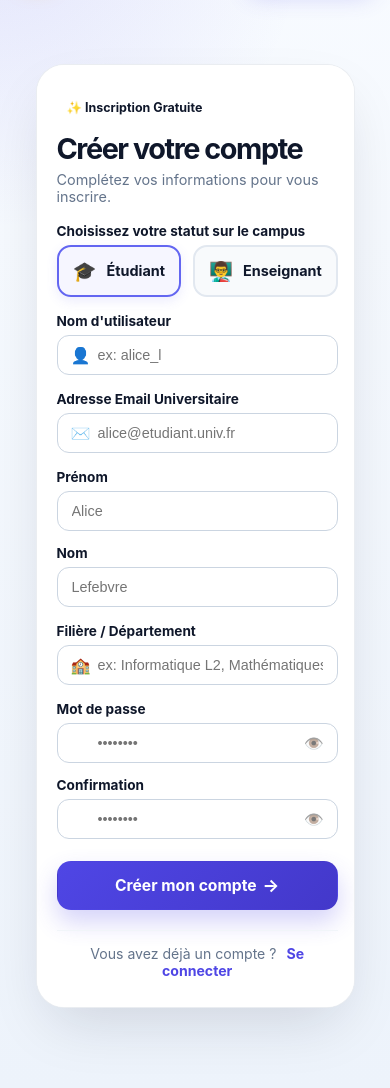
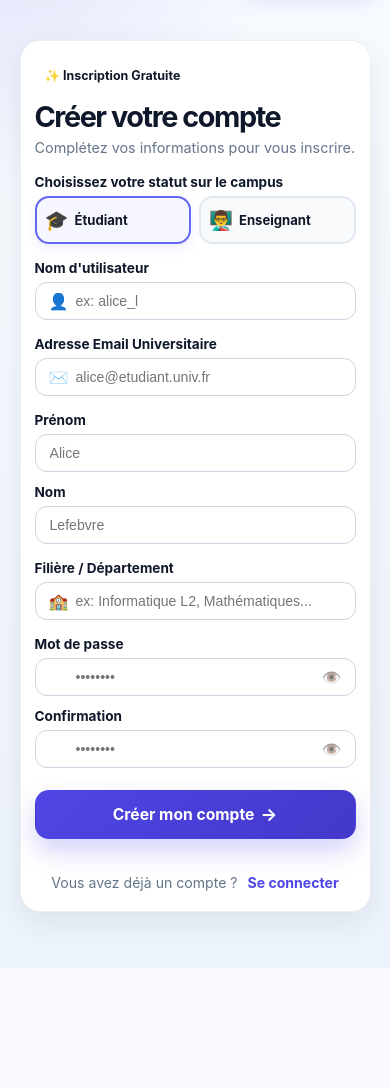
Before and after one commit to Senateur37/University_Platform, a Django app: page /inscription/ in a window 390 px wide. Shown: the part 78-1166 px from the top of the page. After the commit the page ends 1019 px from the top, so only its background shows below. Run offline with Django 5.2, Linux system fonts and the light colour scheme.

Commit message:
Fix form card paddings and input field margins on mobile screens to prevent right edge touch/clipping

```diff
--- /dev/null
+++ b/media/courses/resources/test_document_uEv9EzR.txt
@@ -0,0 +1 @@
+Contenu du cours de test
--- a/templates/registration/register.html
+++ b/templates/registration/register.html
@@ -525,6 +525,44 @@
     }
     .form-row-2 {
       grid-template-columns: 1fr;
+      gap: 12px;
+    }
+  }
+
+  @media (max-width: 640px) {
+    .premium-auth-container {
+      padding: 8px 0;
+      width: 100%;
+    }
+    .premium-auth-card {
+      border-radius: 20px;
+      width: 100%;
+      box-shadow: 0 10px 30px rgba(15, 23, 42, 0.08);
+      margin: 0;
+    }
+    .auth-form-side {
+      padding: 20px 14px;
+      width: 100%;
+      box-sizing: border-box;
+    }
+    .role-selector-grid {
+      grid-template-columns: 1fr 1fr;
+      gap: 8px;
+    }
+    .role-card-content {
+      padding: 10px 8px;
+      gap: 6px;
+    }
+    .role-title {
+      font-size: 0.82rem;
+    }
+    .input-wrapper input,
+    .simple-input {
+      font-size: 0.88rem;
+      padding-top: 10px;
+      padding-bottom: 10px;
+      box-sizing: border-box;
+      max-width: 100%;
     }
   }
 </style>
```
Also changed, not shown: templates/registration/login.html (+27 -1 lines).
